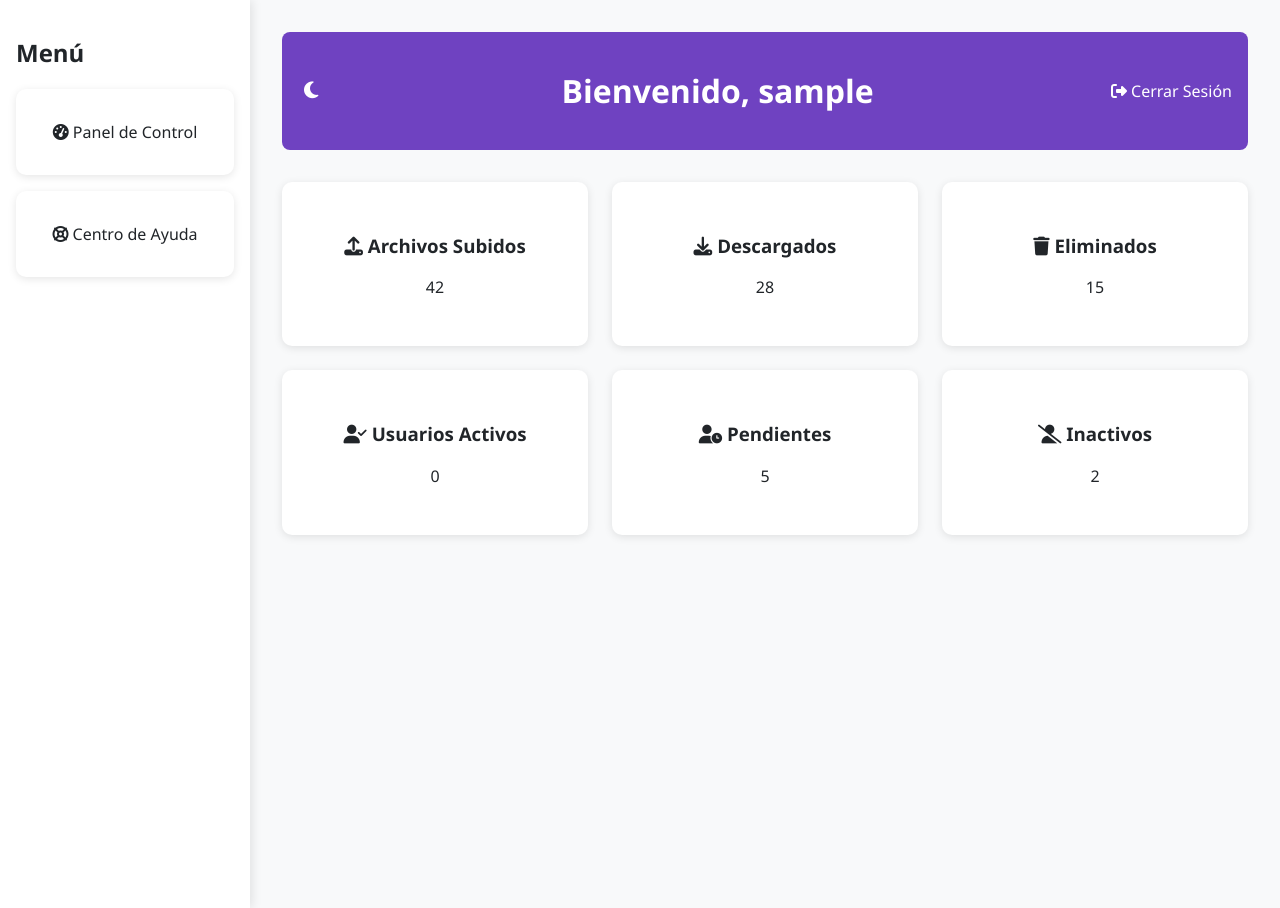
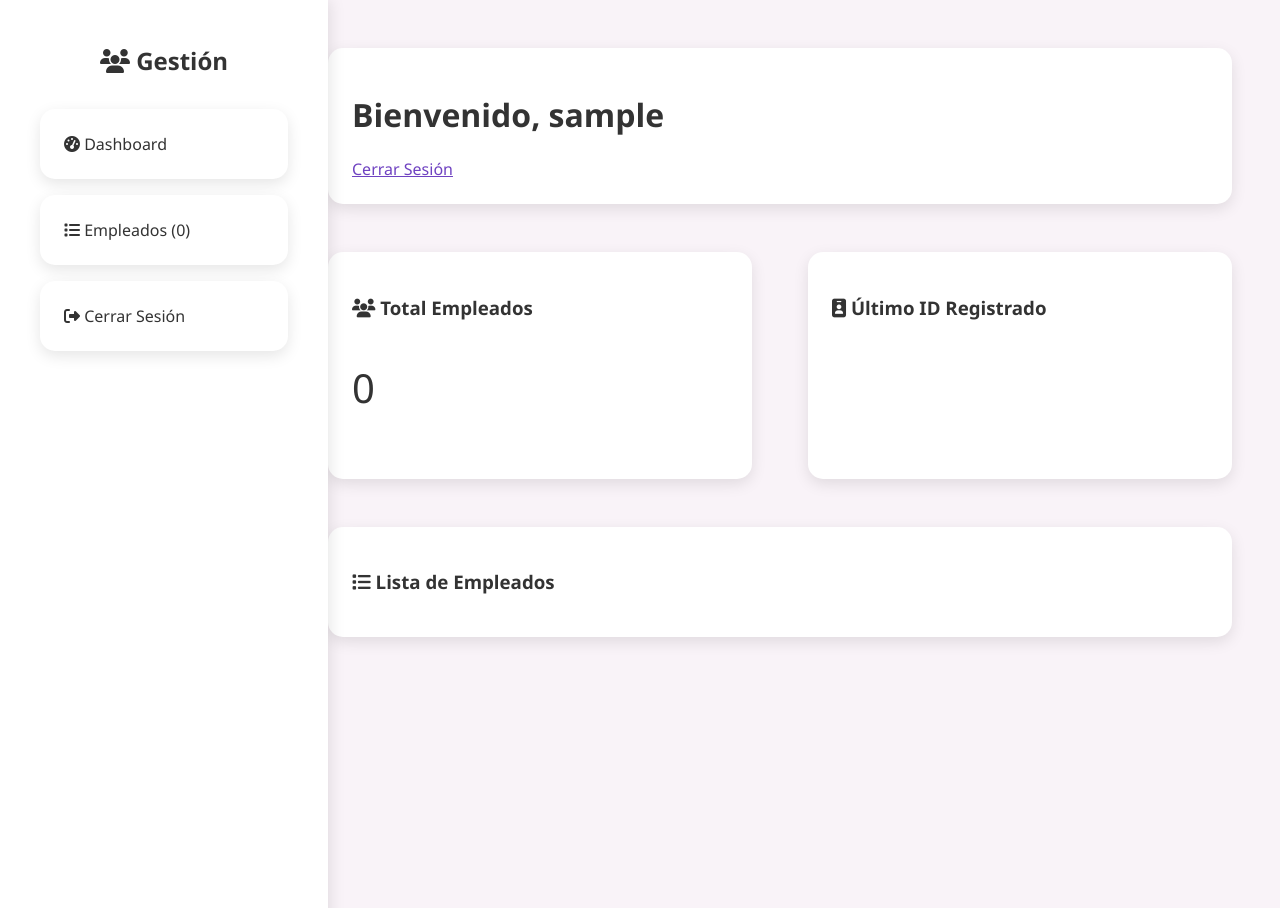
Before and after one commit to RodriOnce/pgroup1-JARR-IB-CM, a PHP site: page /inicio.php in a window 1280 px wide. Run offline with PHP 8.4, Linux system fonts and the light colour scheme; the visitor is signed in with stand-in values (Sample User, id 1); data that the repository does not hold is empty.

Commit message:
Update inicio.php

```diff
--- a/inicio.php
+++ b/inicio.php
@@ -19,6 +19,7 @@
     $nombre = trim($_POST['nombre']);
     $input_pass = trim($_POST['password']);
 
+    try {
         $stmt = $conn->prepare("SELECT * FROM empleados WHERE nombre = :nombre");
         $stmt->bindParam(':nombre', $nombre);
         $stmt->execute();
@@ -31,6 +32,9 @@
         } else {
             $error = "Credenciales incorrectas";
         }
+    } catch(PDOException $e) {
+        $error = "Error al verificar credenciales";
+    }
 }
 
 // Cerrar sesión
@@ -40,185 +44,149 @@
     exit();
 }
 
-// Datos de ejemplo (simulados)
+// Obtener estadísticas básicas
 $stats = [
-    'uploads' => 42,
-    'downloads' => 28,
-    'deleted' => 15,
-    'active_users' => $conn->query("SELECT COUNT(*) FROM empleados")->fetchColumn(),
-    'pending_users' => 5,
-    'inactive_users' => 2
+    'total_empleados' => $conn->query("SELECT COUNT(*) FROM empleados")->fetchColumn(),
+    'activos' => $conn->query("SELECT COUNT(*) FROM empleados")->fetchColumn(), // Mismo valor de ejemplo
+    'ultimo_registro' => $conn->query("SELECT MAX(id) FROM empleados")->fetchColumn()
 ];
+
+// Obtener lista de empleados
+$empleados = $conn->query("SELECT id, nombre FROM empleados")->fetchAll(PDO::FETCH_ASSOC);
 ?>
 
 <!DOCTYPE html>
 <html lang="es">
 <head>
     <meta charset="UTF-8">
-    <meta name="viewport" content="width=device-width, initial-scale=1.0">
-    <title>Panel de Control</title>
+    <meta name="viewport" content="width=device-width, initial-scale=1.0, maximum-scale=5.0">
+    <title>Employee Dashboard</title>
     <link href="https://cdnjs.cloudflare.com/ajax/libs/font-awesome/6.4.0/css/all.min.css" rel="stylesheet">
     <style>
         :root {
-            --primary: #6f42c1;
-            --background: #f8f9fa;
-            --text: #212529;
-            --card-bg: #fff;
-            --header-bg: #6f42c1;
+            --primary-color: #6f42c1;
+            --background-color: #f9f3f8;
+            --text-color: #333;
+            --card-background: #ffffff;
+            --header-background: var(--primary-color);
+            --sidebar-width: 280px;
+            --transition-speed: 0.3s;
         }
 
         [data-theme="dark"] {
-            --primary: #bb86fc;
-            --background: #121212;
-            --text: #fff;
-            --card-bg: #1e1e1e;
-            --header-bg: #2d2d2d;
+            --background-color: #121212;
+            --text-color: #ffffff;
+            --card-background: #1e1e1e;
+            --header-background: #2d2d2d;
         }
 
         body {
-            font-family: 'Segoe UI', sans-serif;
+            font-family: 'Segoe UI', system-ui, sans-serif;
             margin: 0;
-            background: var(--background);
-            color: var(--text);
-            transition: all 0.3s ease;
-        }
-
-        .dashboard-container {
-            display: grid;
-            grid-template-columns: 250px 1fr;
-            min-height: 100vh;
+            padding: 0;
+            background: var(--background-color);
+            color: var(--text-color);
+            transition: all var(--transition-speed) ease;
         }
 
         .sidebar {
-            background: var(--card-bg);
-            padding: 1rem;
-            box-shadow: 2px 0 10px rgba(0,0,0,0.1);
+            width: var(--sidebar-width);
+            height: 100vh;
+            position: fixed;
+            background: var(--card-background);
+            box-shadow: 2px 0 15px rgba(0,0,0,0.1);
+            padding: 1.5rem;
+            z-index: 1000;
         }
 
         .main-content {
+            margin-left: var(--sidebar-width);
             padding: 2rem;
         }
 
-        .header {
-            display: flex;
-            justify-content: space-between;
-            align-items: center;
-            padding: 1rem;
-            background: var(--header-bg);
-            color: white;
-            margin-bottom: 2rem;
-            border-radius: 8px;
+        .smart-card {
+            background: var(--card-background);
+            padding: 1.5rem;
+            margin: 1rem;
+            border-radius: 15px;
+            box-shadow: 0 5px 15px rgba(0,0,0,0.1);
         }
 
-        .stats-grid {
+        .dashboard-grid {
             display: grid;
-            grid-template-columns: repeat(3, 1fr);
+            grid-template-columns: repeat(auto-fit, minmax(250px, 1fr));
             gap: 1.5rem;
-        }
-
-        .stat-card {
-            background: var(--card-bg);
-            padding: 2rem;
-            border-radius: 10px;
-            text-align: center;
-            box-shadow: 0 2px 8px rgba(0,0,0,0.1);
-        }
-
-        .theme-toggle {
-            background: none;
-            border: none;
-            color: inherit;
-            cursor: pointer;
-            font-size: 1.2rem;
         }
     </style>
 </head>
 <body data-theme="light">
     <?php if(isset($_SESSION['username'])): ?>
-        <div class="dashboard-container">
         <div class="sidebar">
-                <h2>Menú</h2>
+            <h2 style="text-align: center; margin-bottom: 2rem;">
+                <i class="fas fa-users"></i> Gestión
+            </h2>
             <nav>
-                    <div class="stat-card" style="margin: 1rem 0;">
-                        <i class="fas fa-tachometer-alt"></i> Panel de Control
+                <div class="smart-card">
+                    <i class="fas fa-tachometer-alt"></i> Dashboard
                 </div>
-                    <div class="stat-card" style="margin: 1rem 0;">
-                        <i class="fas fa-life-ring"></i> Centro de Ayuda
+                <div class="smart-card">
+                    <i class="fas fa-list"></i> Empleados (<?= $stats['total_empleados'] ?>)
+                </div>
+                <div class="smart-card">
+                    <i class="fas fa-sign-out-alt"></i> Cerrar Sesión
                 </div>
             </nav>
         </div>
 
         <div class="main-content">
-                <div class="header">
-                    <div>
-                        <button class="theme-toggle" onclick="toggleTheme()">
-                            <i class="fas fa-moon"></i>
-                        </button>
-                    </div>
+            <div class="smart-card" style="margin-bottom: 2rem;">
                 <h1>Bienvenido, <?= htmlspecialchars($_SESSION['username']) ?></h1>
-                    <a href="?logout=1" style="color: white; text-decoration: none;">
-                        <i class="fas fa-sign-out-alt"></i> Cerrar Sesión
-                    </a>
+                <a href="?logout=1" style="color: var(--primary-color);">Cerrar Sesión</a>
             </div>
 
-                <div class="stats-grid">
-                    <!-- Primera fila -->
-                    <div class="stat-card">
-                        <h3><i class="fas fa-upload"></i> Archivos Subidos</h3>
-                        <p><?= $stats['uploads'] ?></p>
-                    </div>
-                    <div class="stat-card">
-                        <h3><i class="fas fa-download"></i> Descargados</h3>
-                        <p><?= $stats['downloads'] ?></p>
-                    </div>
-                    <div class="stat-card">
-                        <h3><i class="fas fa-trash"></i> Eliminados</h3>
-                        <p><?= $stats['deleted'] ?></p>
+            <div class="dashboard-grid">
+                <div class="smart-card">
+                    <h3><i class="fas fa-users"></i> Total Empleados</h3>
+                    <p style="font-size: 2.5rem;"><?= $stats['total_empleados'] ?></p>
                 </div>
 
-                    <!-- Segunda fila -->
-                    <div class="stat-card">
-                        <h3><i class="fas fa-user-check"></i> Usuarios Activos</h3>
-                        <p><?= $stats['active_users'] ?></p>
+                <div class="smart-card">
+                    <h3><i class="fas fa-id-badge"></i> Último ID Registrado</h3>
+                    <p style="font-size: 2.5rem;"><?= $stats['ultimo_registro'] ?></p>
                 </div>
-                    <div class="stat-card">
-                        <h3><i class="fas fa-user-clock"></i> Pendientes</h3>
-                        <p><?= $stats['pending_users'] ?></p>
             </div>
-                    <div class="stat-card">
-                        <h3><i class="fas fa-user-slash"></i> Inactivos</h3>
-                        <p><?= $stats['inactive_users'] ?></p>
+
+            <div class="smart-card" style="margin-top: 2rem;">
+                <h3><i class="fas fa-list"></i> Lista de Empleados</h3>
+                <div class="dashboard-grid">
+                    <?php foreach ($empleados as $empleado): ?>
+                        <div class="smart-card">
+                            <p><strong>ID:</strong> <?= $empleado['id'] ?></p>
+                            <p><strong>Nombre:</strong> <?= htmlspecialchars($empleado['nombre']) ?></p>
                         </div>
+                    <?php endforeach; ?>
                 </div>
             </div>
         </div>
     <?php else: ?>
         <div style="max-width: 400px; margin: 5rem auto; padding: 2rem;">
-            <div class="stat-card">
-                <h2>Iniciar Sesión</h2>
+            <div class="smart-card">
+                <h2 style="text-align: center;"><i class="fas fa-sign-in-alt"></i> Login</h2>
                 <?php if(isset($error)): ?>
-                    <div style="color: red;"><?= $error ?></div>
+                    <div style="color: red; margin: 1rem 0;"><?= $error ?></div>
                 <?php endif; ?>
                 <form method="POST">
-                    <input type="text" name="nombre" placeholder="Usuario" required>
-                    <input type="password" name="password" placeholder="Contraseña" required>
-                    <button type="submit">Ingresar</button>
+                    <input type="text" name="nombre" placeholder="Usuario" required
+                           style="width: 100%; padding: 0.8rem; margin: 0.5rem 0;">
+                    <input type="password" name="password" placeholder="Contraseña" required
+                           style="width: 100%; padding: 0.8rem; margin: 0.5rem 0;">
+                    <button type="submit" name="login"
+                            style="width: 100%; padding: 1rem; background: var(--primary-color); color: white; border: none;">
+                        <i class="fas fa-unlock"></i> Ingresar
+                    </button>
                 </form>
             </div>
         </div>
     <?php endif; ?>
-
-    <script>
-        function toggleTheme() {
-            const body = document.body;
-            const newTheme = body.getAttribute('data-theme') === 'dark' ? 'light' : 'dark';
-            body.setAttribute('data-theme', newTheme);
-            localStorage.setItem('theme', newTheme);
-        }
-
-        // Cargar tema guardado
-        const savedTheme = localStorage.getItem('theme') || 'light';
-        document.body.setAttribute('data-theme', savedTheme);
-    </script>
 </body>
 </html>
```
Lines whose indentation alone changed are shown as unchanged.
